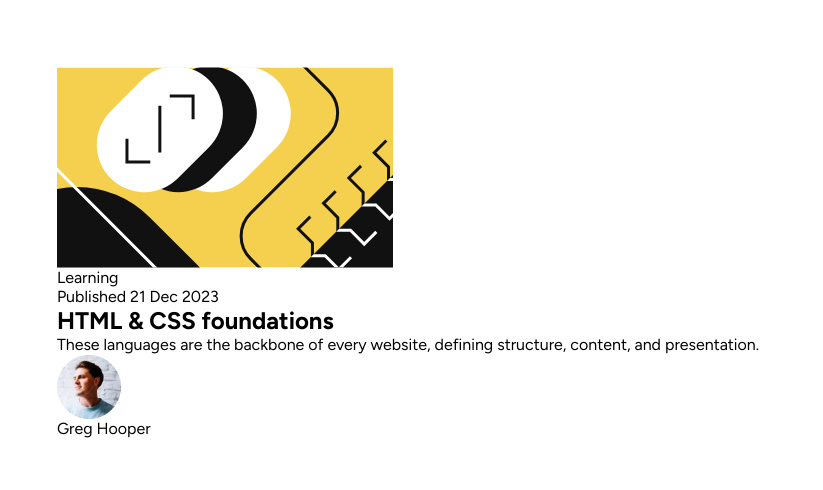
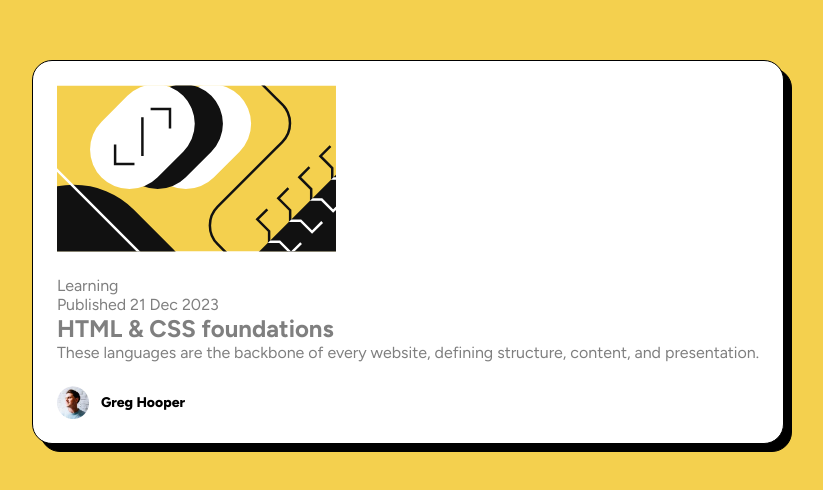
Before and after one commit to fvdumah/Blog-Card, a plain HTML site: page index.html in a window 1280 px wide. Shown: the part 148-638 px from the top of the page, without its empty margins (232-1055 px from the left). Drawn offline with Linux system fonts and the light colour scheme.

Commit message:
add card border and shadows, add author styling

```diff
--- a/style.css
+++ b/style.css
@@ -9,14 +9,42 @@
 
   img {
     display: block;
-    max-width: 100%;
+    max-width: 279px;
   }
 
   body
   {
+    background-color: #F4D04E;
+    color: #7F7F7F;
     display: flex;
     justify-content: center;
     align-items: center;
     min-height: 100vh;
     font-family: "Figtree", sans-serif;
+    padding: 1.5em;
   }
+
+  main {
+    display: flex;
+    flex-direction: column;
+    justify-content: space-between;
+    background-color: #FFF;
+    padding: 1.5em;
+    gap: 1.5em;
+    border-radius: 20px;
+    border:  1px solid black;
+    filter: drop-shadow( .5rem .5rem #000000);
+  }
+
+  .author {
+    display: flex;
+    gap: .75rem;
+    align-items: center;
+    font-weight: 800;
+    color: #000000;
+    font-size: .875rem;
+  }
+
+  .author img {
+    max-width: 32px;
+  }
```
